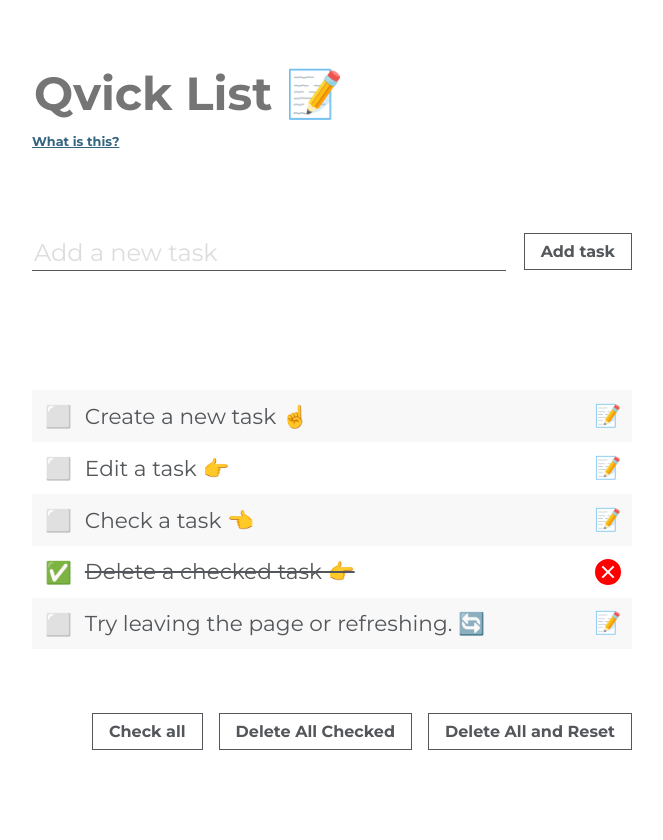
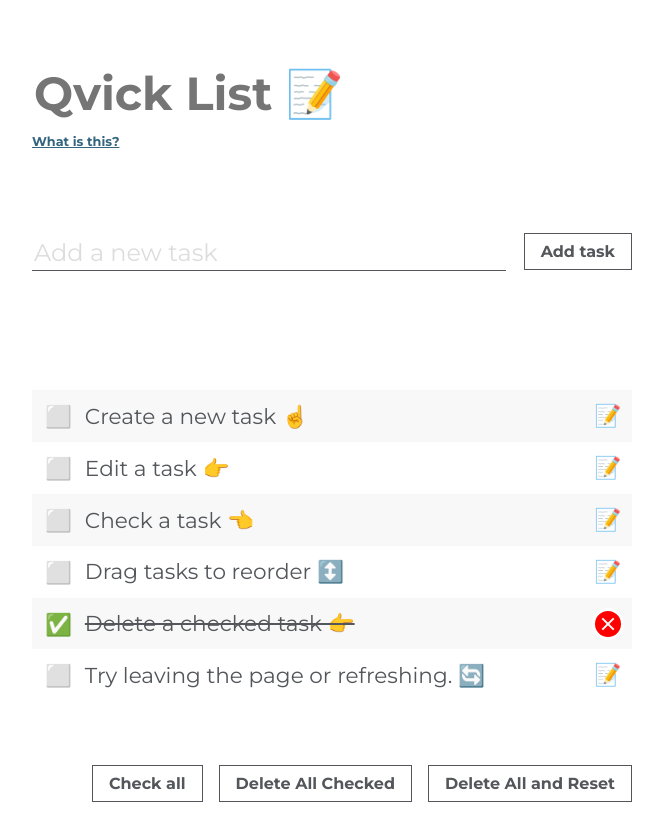
Before and after one commit to josh-collinsworth/vue-to-do-list, a Vue app: page / in a window 1280 px wide. Shown: the top 840 px of the page, without its empty margins (308-971 px from the left). Before the commit the page ends 814 px from the top, so only its background shows below. Built offline with nearby package versions, Linux system fonts and the light colour scheme.

Commit message:
Added vuedraggable for reordering tasks

```diff
--- a/package.json
+++ b/package.json
@@ -10,7 +10,8 @@
   },
   "dependencies": {
     "vue": "^2.5.17",
-    "vue-cli": "^2.9.6"
+    "vue-cli": "^2.9.6",
+    "vuedraggable": "^2.23.1"
   },
   "devDependencies": {
     "@vue/cli-plugin-babel": "^3.1.1",
--- a/src/App.vue
+++ b/src/App.vue
@@ -47,6 +47,7 @@
           { name: 'Create a new task ☝️', id: 1542895510284, taskChecked: false, editingThisTask: false },
           { name: 'Edit a task 👉', id: 1542895508329, taskChecked: false, editingThisTask: false },
           { name: 'Check a task 👈', id: 1542895508328, taskChecked: false, editingThisTask: false },
+          { name: 'Drag tasks to reorder ↕️', id: 1542895508332, taskChecked: false, editingThisTask: false },
           { name: 'Delete a checked task 👉', id: 1542895508330, taskChecked: true, editingThisTask: false },
           { name: 'Try leaving the page or refreshing. 🔄', id: 1542895497118, taskChecked: false, editingThisTask: false }
         ]
--- a/src/components/Task.vue
+++ b/src/components/Task.vue
@@ -65,8 +65,8 @@ export default {
         display: flex;
     }
     div, label {
-        flex: 1 1 0;
-        max-width: 92%;
+        flex: 0 1 auto;
+        /* max-width: 92%; */
     }
     label:before {
         display: inline-block;
@@ -83,8 +83,9 @@ export default {
         z-index: 10;
         background: #dbf8ff!important;
         /* width: calc(100% + .5rem); */
+        cursor: move;
     }
-    li:hover, label:hover {
+    label:hover {
         cursor: pointer;
     }
     .isBeingEdited {
--- a/src/components/TaskList.vue
+++ b/src/components/TaskList.vue
@@ -1,5 +1,6 @@
 <template>
     <ul>
+        <draggable v-model="todos">
             <transition-group name="shift">
                 <Task v-for="task in todos"
                     :key="task.id"
@@ -17,12 +18,14 @@
                     {{task}}
                 </Task>
             </transition-group>
+        </draggable>
     </ul>
 </template>
 
 
 <script>
 import Task from '@/components/Task'
+import draggable from 'vuedraggable'
 
 export default {
     name: 'TaskList',
@@ -45,7 +48,7 @@ export default {
         'taskIsBeingEdited': Boolean
     },
     components: {
-        Task
+        Task, draggable
     }
 }
 </script>
```
Also changed, not shown: 1 other file (tests, documents, lock files or other folders). Lines whose indentation alone changed are shown as unchanged.
